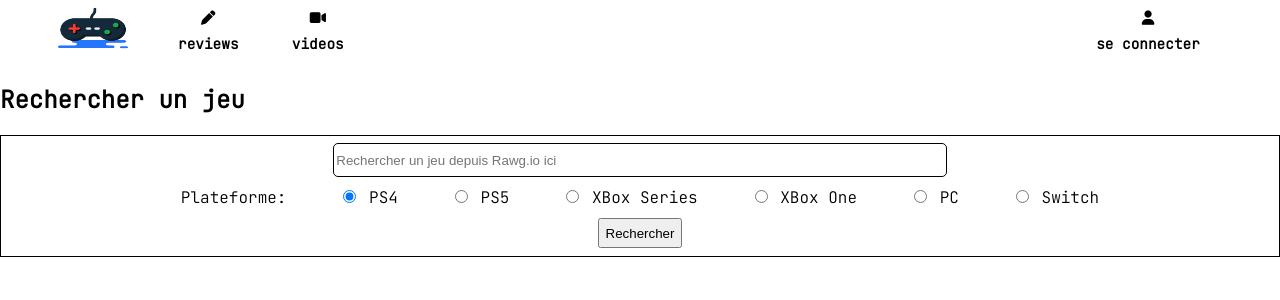
After one commit to GerardHubert/papajoueur, a Symfony app: template templates/admin/game_search.html.twig in a window 1280 px wide. The commit adds this page. Shown: the top 300 px of the page. Run offline with Twig, Linux system fonts and the light colour scheme; the template is opened without the code that fills it, so the values that code supplies are empty; some libraries are stand-ins or nearby versions.

Commit message:
dashboard authorization et recherche de jeu via api

```diff
--- /dev/null
+++ b/public/styles/admin/game_search.css
@@ -0,0 +1,84 @@
+.games-search-section {
+  width: 100%;
+  display: flex;
+  justify-content: space-between;
+}
+
+.game-search-form-container {
+  border: 1px solid black;
+  height: 15vh;
+  display: flex;
+  justify-content: space-evenly;
+  align-items: center;
+  margin-bottom: 20px;
+}
+
+.game-search-form {
+  width: 80%;
+  display: flex;
+  flex-direction: column;
+  align-items: center;
+}
+
+.game-search-form-row {
+  width: 60%;
+  display: flex;
+  justify-content: center;
+  align-items: center;
+}
+
+.game-search-form-query-label {
+  display: none
+}
+
+.game-search-form-query-input {
+  height: 30px;
+  width: 100%;
+  border: 1px solid black;
+  border-radius: 5px;
+  outline: none;
+  margin-bottom: 10px
+}
+
+.platform-select {
+  display: flex;
+  justify-content: space-evenly;
+  width: 100%;
+  margin-bottom: 10px;
+}
+
+.game-search-submit {
+  height: 30px;
+}
+
+.game-search-submit:hover,
+.card-game:hover {
+  cursor: pointer;
+}
+
+.query-results-container {
+  width: 90%;
+  display: flex;
+  justify-content: space-evenly;
+  flex-wrap: wrap;
+}
+
+.card-game {
+  width: 700px;
+  height: 250px;
+  display: flex;
+  align-items: center;
+  border: 1px solid black;
+  border-radius: 10px;
+  margin-bottom: 15px;
+  text-decoration: none;
+  color: black;
+}
+
+.card-game-image {
+  min-width: 60%;
+  height: 90%;
+  margin-right: 15px;
+  margin-left: 5px;
+  border-radius: 5px
+}
--- a/public/styles/app.css
+++ b/public/styles/app.css
@@ -4,6 +4,9 @@
 @import "/styles/registration.css";
 @import "/styles/forgotten_password.css";
 @import "/styles/reset_password.css";
+@import "/styles/admin/unauthorized.css";
+@import "/styles/admin/dashboard.css";
+@import "/styles/admin/game_search.css";
 
 body {
   margin: 0;
@@ -15,9 +18,9 @@ body {
 .flash-message {
   width: 100%;
   height: 5vh;
-  position: absolute;
+  /* position: absolute;
   top: 8vh;
-  left: 0;
+  left: 0; */
   display: flex;
   justify-content: center;
   align-items: center;
--- a/public/styles/navbar.css
+++ b/public/styles/navbar.css
@@ -43,6 +43,8 @@
   justify-content: space-evenly;
   border-radius: 5px;
   font-weight: bold;
+  color: black;
+  text-decoration: none;
 }
 
 .nav-item:hover {
--- /dev/null
+++ b/templates/admin/game_search.html.twig
@@ -0,0 +1,73 @@
+{% extends "base.html.twig" %}
+
+{% block title %}
+	Papajoueur - Admin - Game Search
+{% endblock %}
+
+{% block body %}
+	<section class="game-search-section">
+		<h1 class="game-search-section-title">Rechercher un jeu</h1>
+		<div class="game-search-form-container">
+			<form method='post' action="{{path('app_admin_game_search')}}" class="game-search-form">
+				<div class="game-search-form-row">
+					<label class='game-search-form-query-label' for="query">Recherche:
+					</label>
+					<input type="text" name="query" id="query" class="game-search-form-query-input" placeholder='Rechercher un jeu depuis Rawg.io ici'>
+				</div>
+				<div class="platform-select">
+					<span>Plateforme:</span>
+					<div class="checkbox-row">
+						<input type="radio" name="platform" id="ps4" value='18' checked>
+						<label for="ps4" class="checkbox-label">PS4</label>
+					</div>
+					<div class="checkbox-row">
+						<input type="radio" name="platform" id="ps5" value='187'>
+						<label for="ps5" class="checkbox-label">PS5</label>
+					</div>
+					<div class="checkbox-row">
+						<input type="radio" name="platform" id="series" value='186'>
+						<label for="series" class="checkbox-label">XBox Series</label>
+					</div>
+					<div class="checkbox-row">
+						<input type="radio" name="platform" id="xboxone" value='1'>
+						<label for="xboxone" class="checkbox-label">XBox One</label>
+					</div>
+					<div class="checkbox-row">
+						<input type="radio" name="platform" id="pc" value='4'>
+						<label for="pc" class="checkbox-label">PC</label>
+					</div>
+					<div class="checkbox-row">
+						<input type="radio" name="platform" id="switch" value='7'>
+						<label for="switch" class="checkbox-label">Switch</label>
+					</div>
+				</div>
+				<input type="hidden" name="token" value="{{ csrf_token('game-search') }}"/>
+				<button type="submit" class="game-search-submit">Rechercher</button>
+			</form>
+		</div>
+		{% if results is defined and results != null and results.success != false %}
+			<div class="query-results-container">
+				{% for game in games.results %}
+					<a href='#' class="card-game">
+						<img class='card-game-image' src="{{ game.background_image }}" alt="visuel de {{ game.name }}">
+						<div class="card-details">
+							<p class="game-title">{{ game.name }}</p>
+							<p class="platforms">
+								{% for platform in game.platforms %}
+									<span class='platform'>{{ platform.platform.name }}</span>
+								{% endfor %}
+							</p>
+							<p class="genres">
+								{% for genre in game.genres %}
+									<span class='platform'>{{ genre.name }}</span>
+								{% endfor %}
+							</p>
+							<p class="released-at">{{ game.released }}</p>
+							<p class="game-id">{{ game.id }}</p>
+						</div>
+					</ahref='#'>
+				{% endfor %}
+			</div>
+		{% endif %}
+	</section>
+{% endblock %}
--- a/templates/shared/__navbar.html.twig
+++ b/templates/shared/__navbar.html.twig
@@ -4,14 +4,33 @@
 			<img class="navbar-image" src="/images/gamepad_black.png" alt="gamepad icon">
 		</a>
 		<div class="nav-items-container">
-			<div class="nav-item">
+			<a href="#" class="nav-item">
 				<i class="fa-solid fa-pen"></i>
 				<span>reviews</span>
-			</div>
-			<div class="nav-item">
+			</a>
+			<a href="#" class="nav-item">
 				<i class="fa-solid fa-video"></i>
 				<span>videos</span>
-			</div>
+			</a>
+			{% if app.user %}
+				{% for role in app.user.roles %}
+					{% if role == 'ROLE_ADMIN' %}
+						<a href="#" class="nav-item">
+							<i class="fa-solid fa-screwdriver-wrench"></i>
+							<span>liste reviews</span>
+						</a>
+						<a href="{{ path('app_admin_game_search') }}" class="nav-item">
+							<i class="fa-solid fa-screwdriver-wrench"></i>
+							<span>nouvelle review</span>
+						</a>
+						<a href="#" class="nav-item">
+							<i class="fa-solid fa-comment"></i>
+							<span>modération</span>
+						</a>
+					{% endif %}
+				{% endfor %}
+			{% endif %}
+
 			<div class="login-container">
 				{% if not app.user %}
 					<a class="nav-item nav-item-login" href="{{path('app_login')}}">
```
Also changed, not shown: src/Controller/Admin/ReviewsController.php (added, +58 -0 lines), src/Security/AccessDeniedHandler.php (added, +19 -0 lines), src/Services/QueryService.php (added, +21 -0 lines), templates/admin/reviews.html.twig (added, +11 -0 lines), templates/security/error403.html.twig (added, +12 -0 lines), public/styles/admin/unauthorized.css (added), 2 other files.
